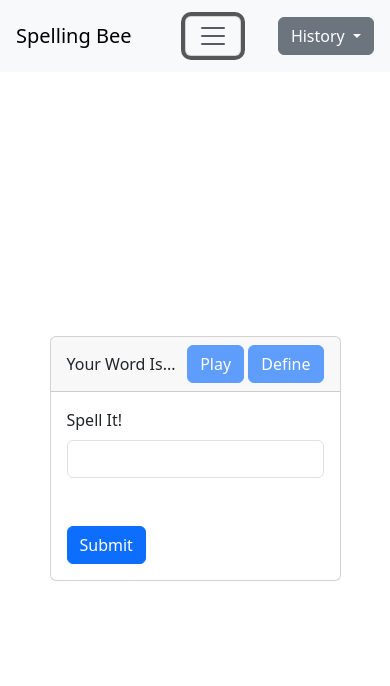
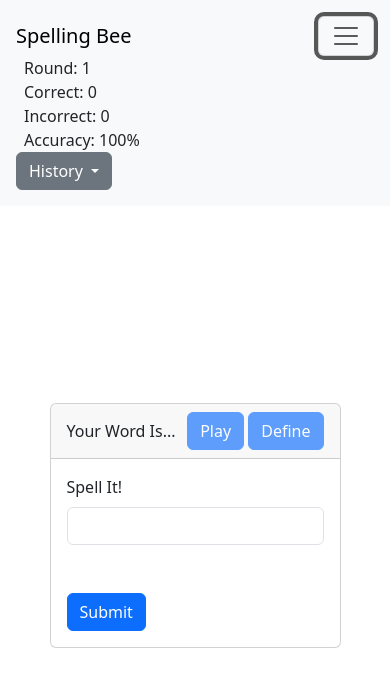
Before and after one commit to Jadens-arc/spelling-bee, a plain HTML site: page index.html in a window 390 px wide. Both pictures are taken after a click on the button "Toggle navigation". Drawn offline with Linux system fonts and the light colour scheme; no server answers.

Commit message:
better on mobile

```diff
--- a/index.html
+++ b/index.html
@@ -13,11 +13,11 @@
 <body style="min-height: 100vh" class="d-flex flex-column">
     <nav class="navbar navbar-expand-lg navbar-light bg-light p-3">
         <a class="navbar-brand" href="#">Spelling Bee</a>
-        <button class="navbar-toggler" type="button" data-toggle="collapse" data-target="#navbarNav" aria-controls="navbarNav" aria-expanded="false" aria-label="Toggle navigation">
+        <button class="navbar-toggler" type="button" data-bs-toggle="collapse" data-bs-target="#navbarNav" aria-controls="navbarNav" aria-expanded="false" aria-label="Toggle navigation">
             <span class="navbar-toggler-icon"></span>
         </button>
         <div class="collapse navbar-collapse" id="navbarNav">
-            <ul class="navbar-nav">
+            <ul class="navbar-nav flex-grow-1">
                 <li class="nav-item mx-2">
                     <span class="fw-light">Round:</span>
                     <span id="round-number">1</span>
@@ -35,14 +35,14 @@
                     <span id="accuracy">100%</span>
                 </li>
             </ul>
-        </div>
-        <div class="dropdown">
-            <a class="btn btn-secondary dropdown-toggle" href="#" role="button" id="dropdownMenuLink" data-bs-toggle="dropdown" aria-expanded="false">
-                History
-            </a>
+            <div class="dropdown">
+                <a class="btn btn-secondary dropdown-toggle" href="#" role="button" id="dropdownMenuLink" data-bs-toggle="dropdown" aria-expanded="false">
+                    History
+                </a>
 
-            <ul class="dropdown-menu dropdown-menu-end" aria-labelledby="dropdownMenuLink" id="history">
-            </ul>
+                <ul class="dropdown-menu dropdown-menu-sm-end" aria-labelledby="dropdownMenuLink" id="history">
+                </ul>
+            </div>
         </div>
     </nav>
     <div id="alerts" class="p-4 mt-5" style="position: absolute; width: 100vw">
@@ -63,5 +63,6 @@
             </div>
         </div>
     </div>
+
 </body>
 </html>
```
